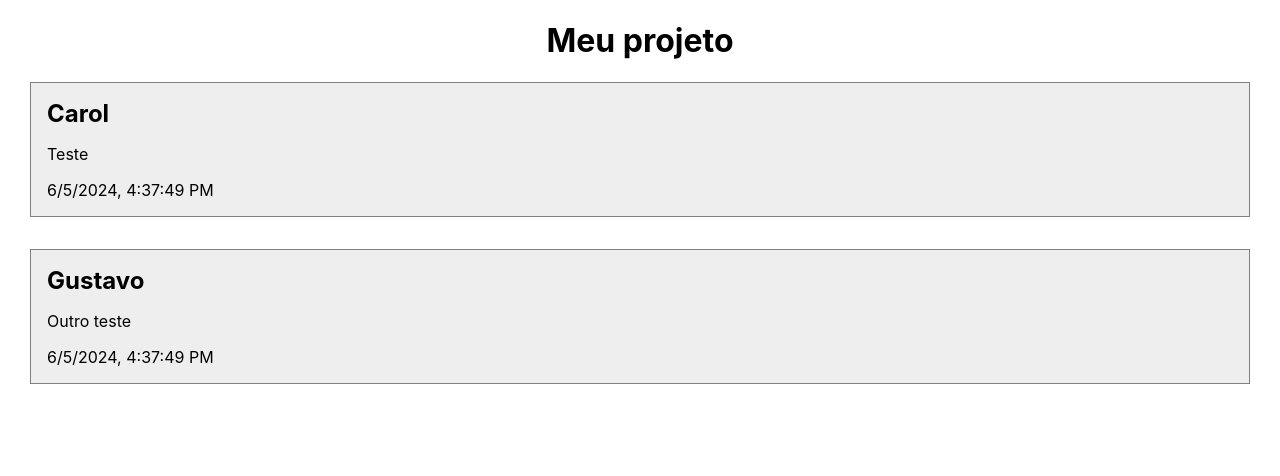
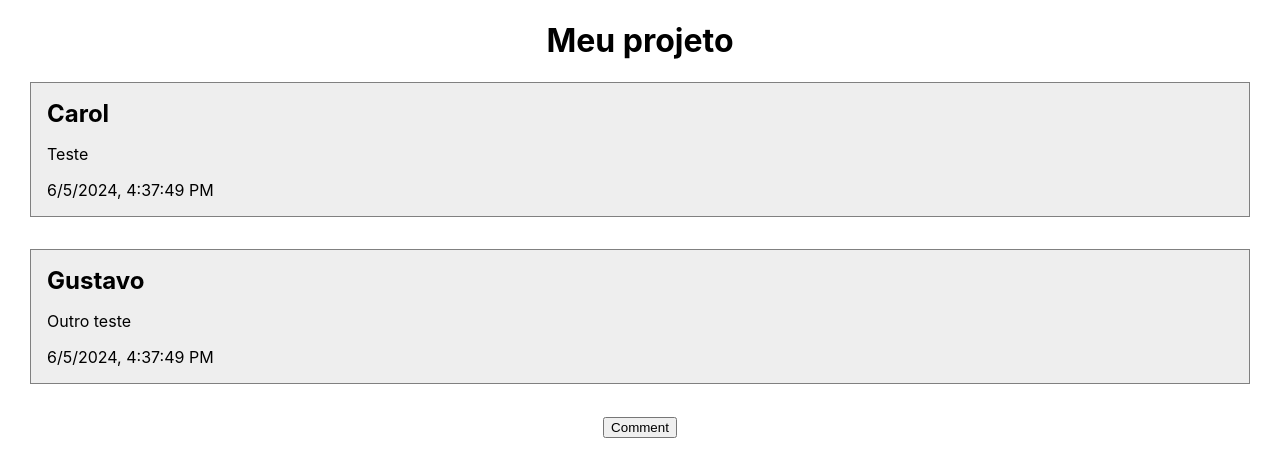
Before and after one commit to carolrochafloro/react-basico, a React (Create React App) app: page / in a window 1280 px wide. Shown: the top 476 px of the page. Built offline with nearby package versions, Linux system fonts and the light colour scheme.

Commit message:
Set state

```diff
--- a/src/App.js
+++ b/src/App.js
@@ -16,6 +16,23 @@ class App extends Component {
     ],
   };
 
+  addComment = () => {
+    const newComment = {
+      name: 'Pedro',
+      message: 'Adding a comment',
+    };
+
+    // without spread operator
+    // let list = this.state.comments;
+    // list.push(newComment);
+    // this.setState({ comments: list });
+
+    // using spread operator
+    this.setState({
+      comments: [...this.state.comments, newComment],
+    });
+  };
+
   render() {
     return (
       <div className="App">
@@ -26,6 +43,7 @@ class App extends Component {
             {comment.message}
           </Comment>
         ))}
+        <button onClick={this.addComment}>Comment</button>
       </div>
     );
   }
```
